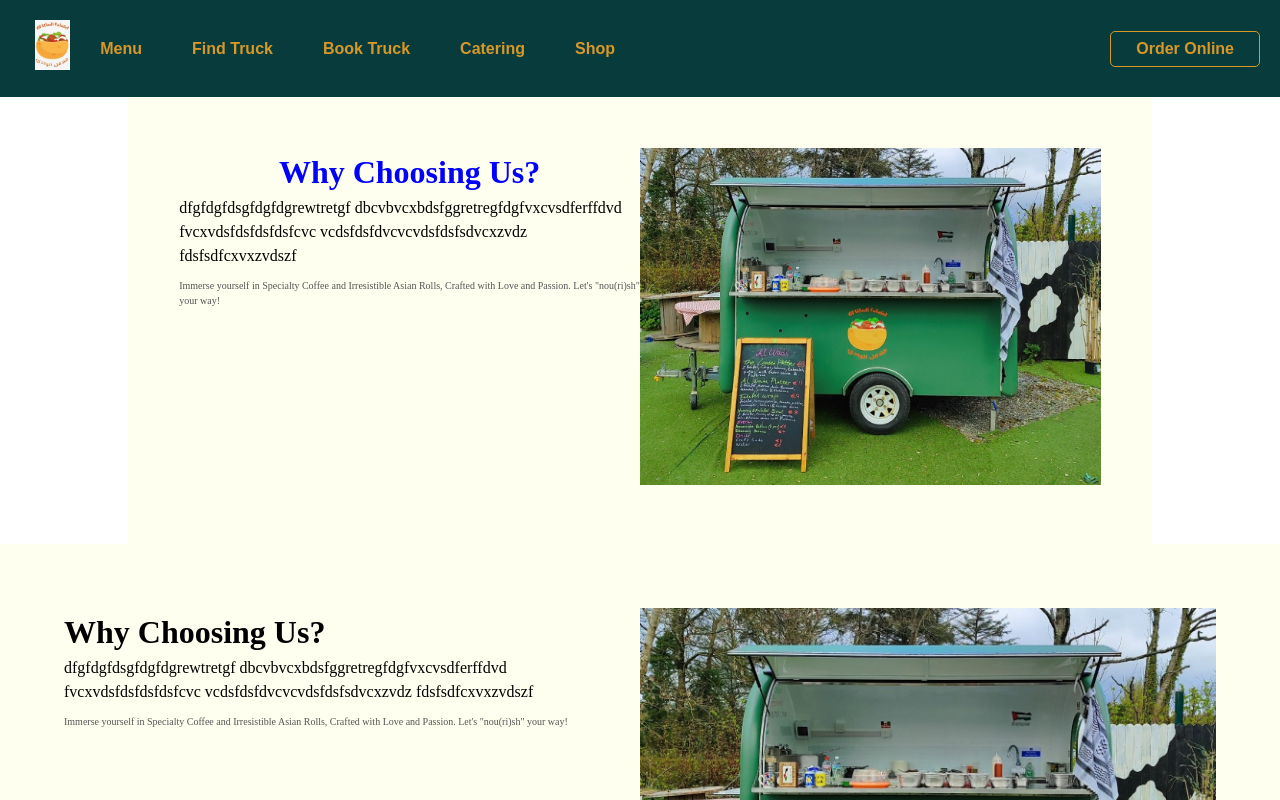
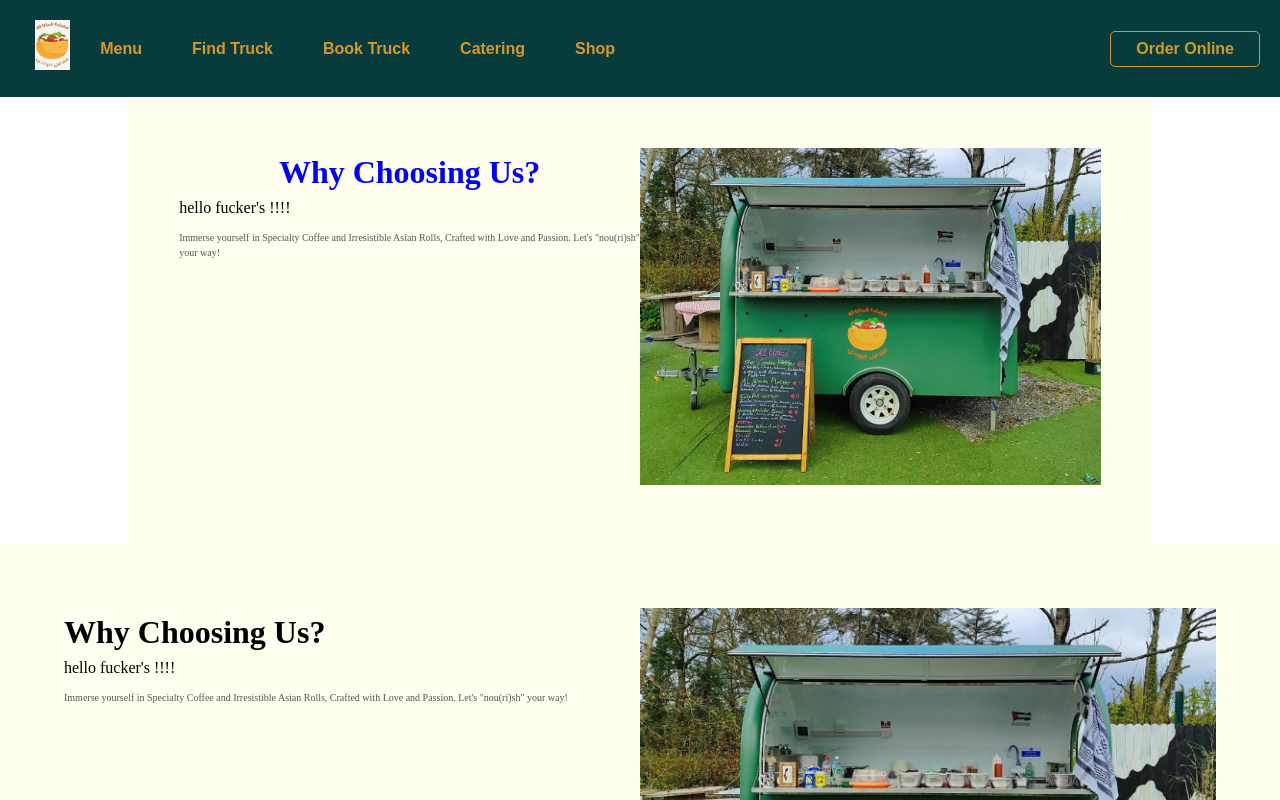
Before and after one commit to georgear54/finalProjectCarvango, a React (Create React App) app: page /home in a window 1280 px wide. Shown: the top 800 px of the page. Built offline with nearby package versions, Linux system fonts and the light colour scheme.

Commit message:
change <p>

```diff
--- a/src/components/main/Main.js
+++ b/src/components/main/Main.js
@@ -6,8 +6,7 @@ export default function Main() {
       <div>
         <h1>Why Choosing Us?</h1>
         <p>
-          dfgfdgfdsgfdgfdgrewtretgf dbcvbvcxbdsfggretregfdgfvxcvsdferffdvd
-          fvcxvdsfdsfdsfdsfcvc vcdsfdsfdvcvcvdsfdsfsdvcxzvdz fdsfsdfcxvxzvdszf
+          hello fucker's !!!!
         </p>
         <p>
           Immerse yourself in Specialty Coffee and Irresistible Asian Rolls,
```
